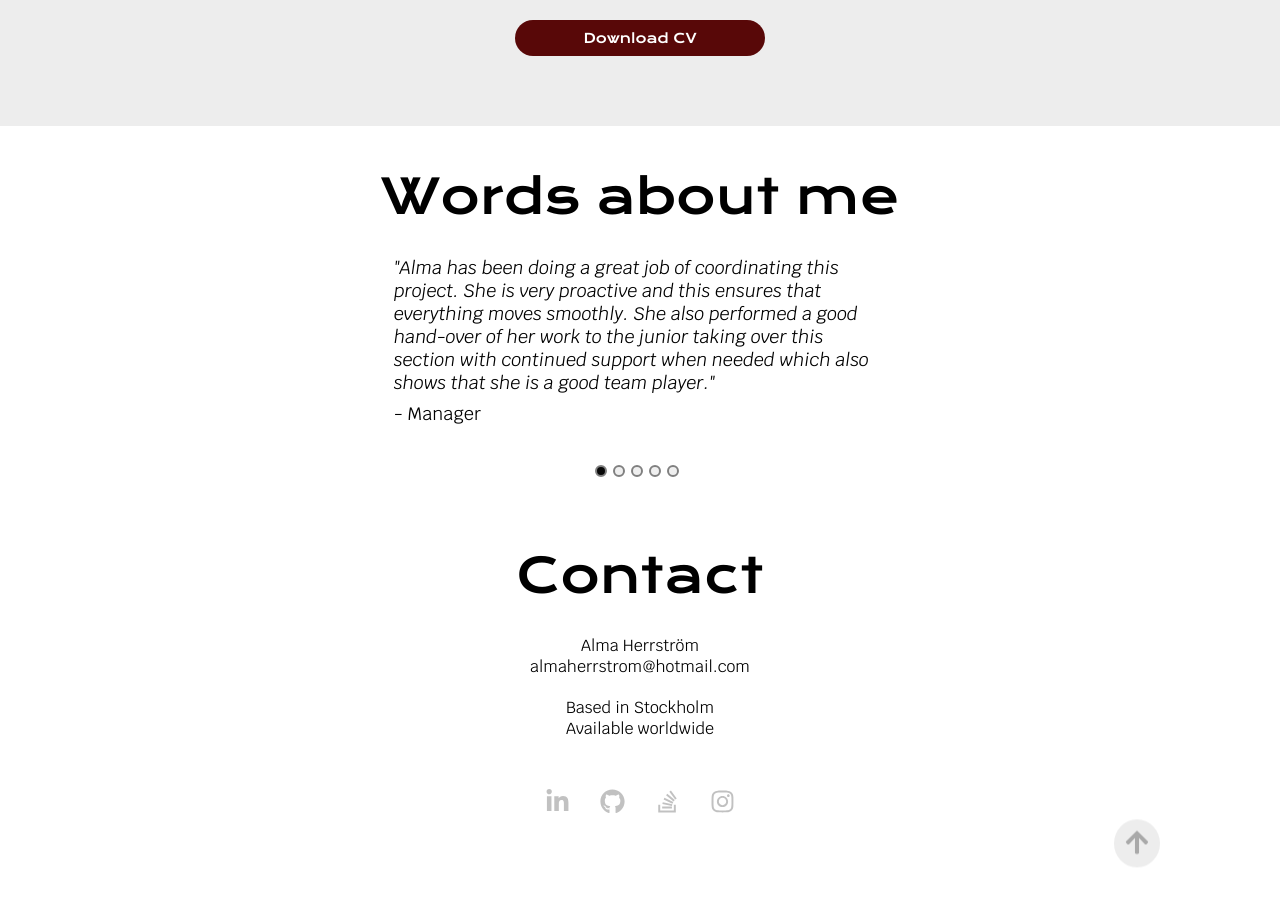
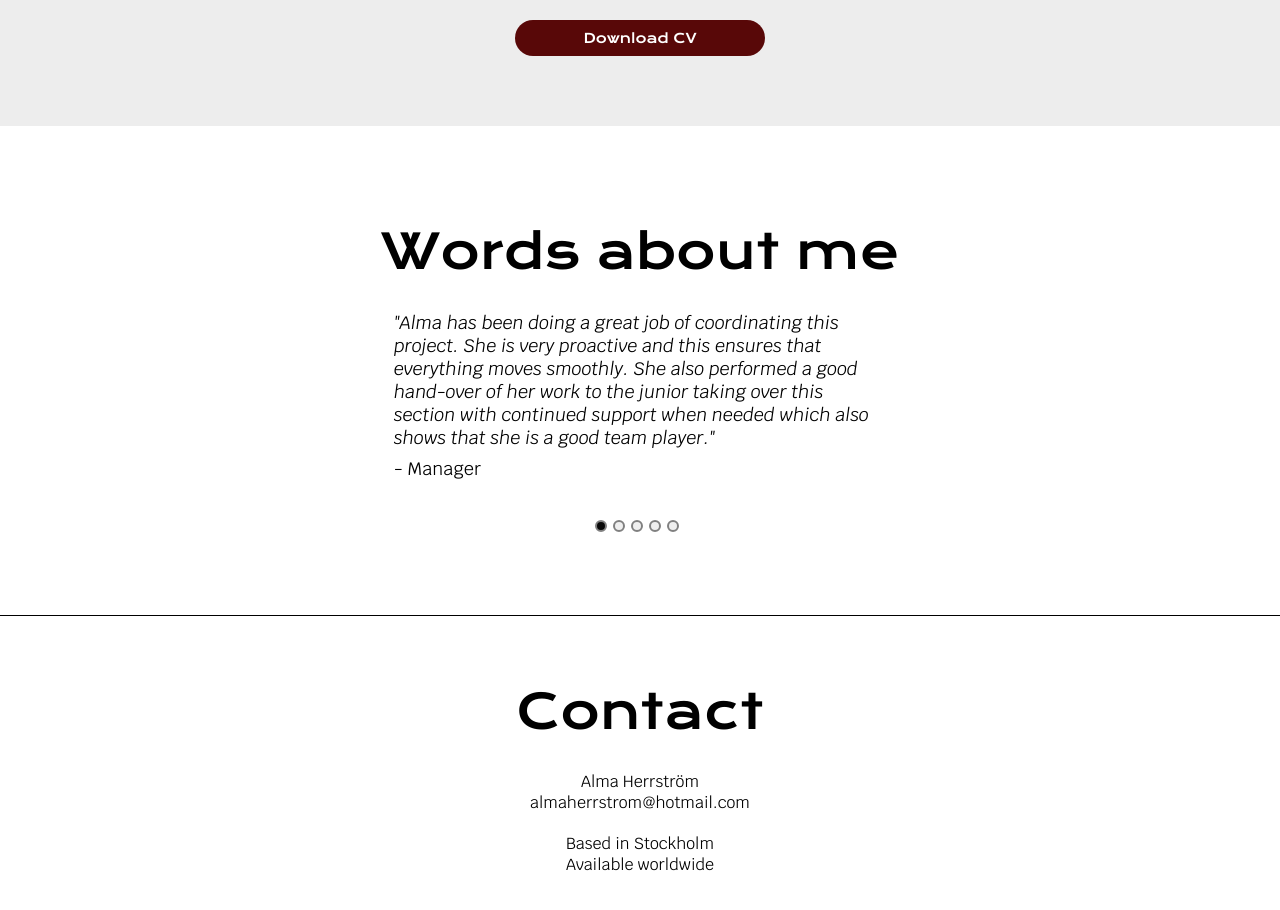
Before and after one commit to almaherris/alma-portfolio, a React (Vite) app: page / in a window 1280 px wide. Shown: the part 3500-4410 px from the top of the page. Built offline with nearby package versions, Linux system fonts and the light colour scheme.

Commit message:
margins in feedback section

```diff
--- a/src/App.css
+++ b/src/App.css
@@ -18,8 +18,7 @@
   padding: 25px 25px 50px 25px;
 }
 
-.contact,
-.feedback {
+.contact {
   padding: 25px 25px 0 25px;
   background-color: white;
 }
--- a/src/components/sections/Intro.css
+++ b/src/components/sections/Intro.css
@@ -102,8 +102,8 @@
     height: 100%;
     object-fit: cover;
     position: absolute;
-    top: 0; /* Align to the top of desktop-middle */
-    left: 0; /* Align to the left of desktop-middle */
+    top: 0;
+    left: 0;
   }
 
   .intro-text-container {
--- /dev/null
+++ b/src/components/sections/carousel-setup/Feedback.css
@@ -0,0 +1,4 @@
+.feedback {
+  padding: 80px 25px;
+  border-bottom: 1px solid black;
+}
--- a/src/components/sections/carousel-setup/Feedback.jsx
+++ b/src/components/sections/carousel-setup/Feedback.jsx
@@ -1,4 +1,5 @@
 import { CarouselComponent } from "./CarouselComponent"
+import "./Feedback.css"
 
 export const Feedback = () => {
   return (
```
Also changed, not shown: src/components/sections/ToDo.md (+1 -2 lines).
